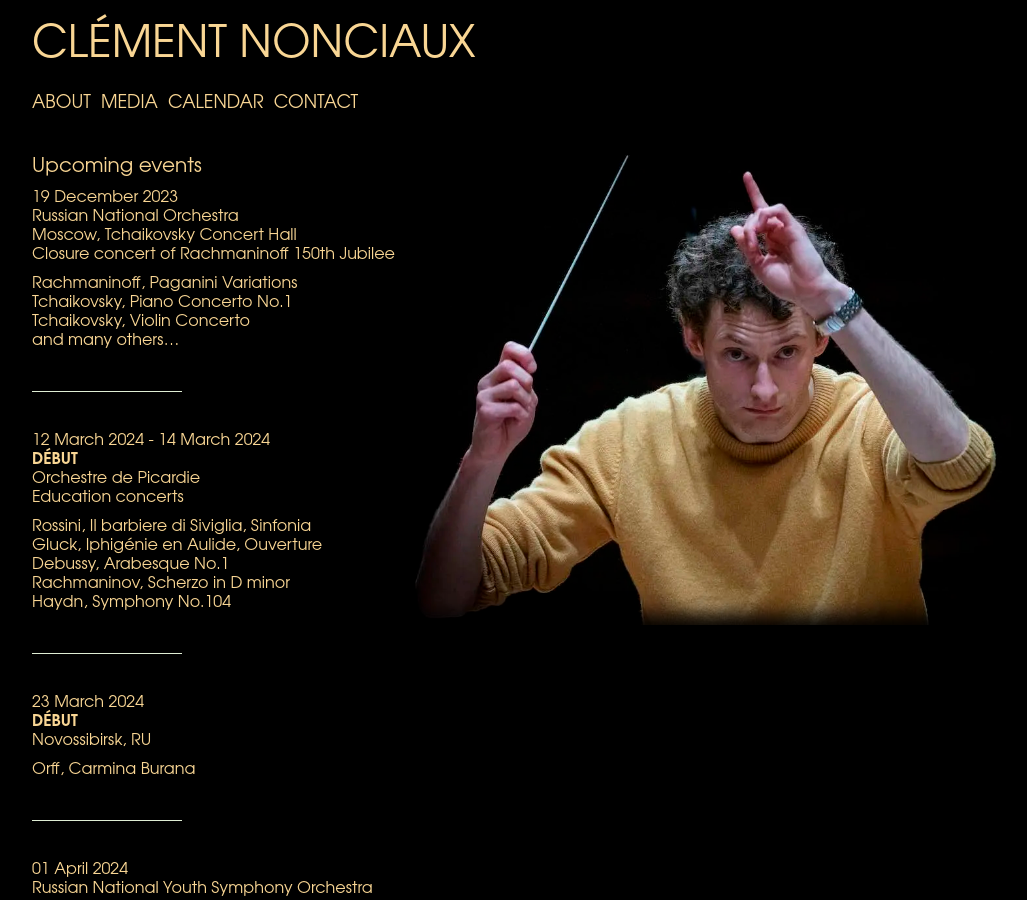
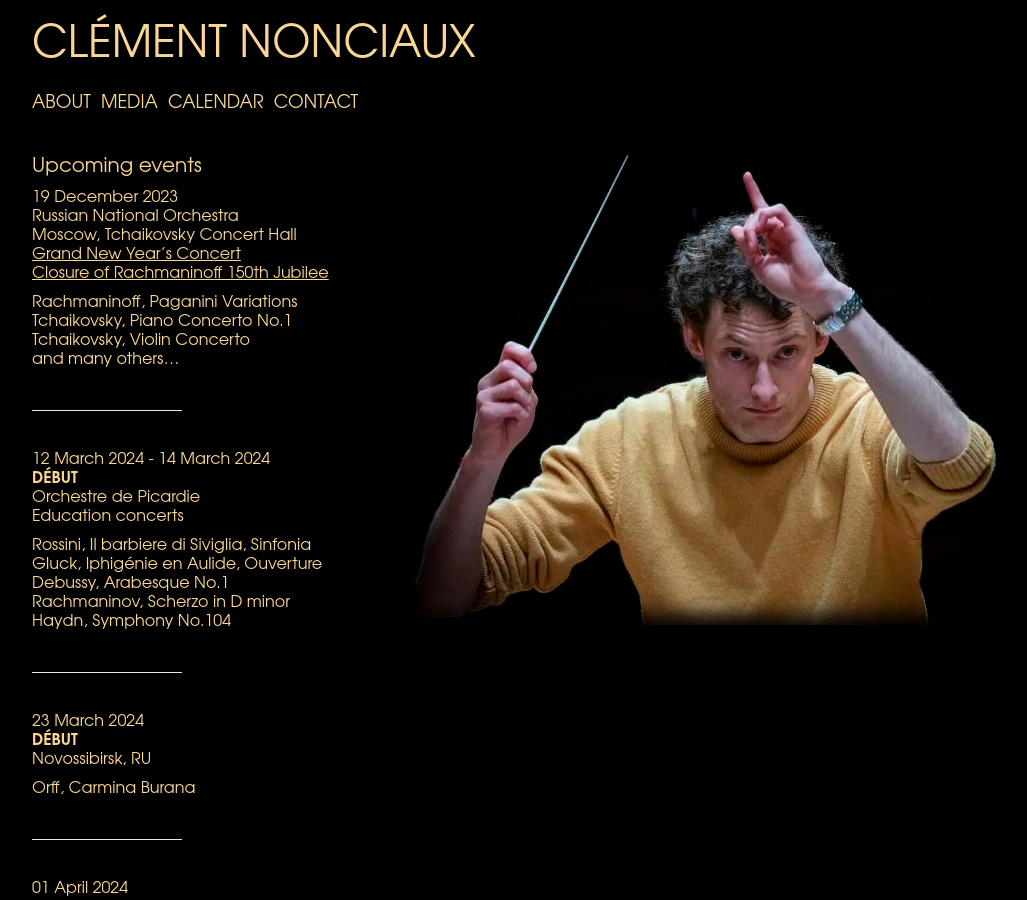
Before and after one commit to martincadoux/clementnonciaux.com, a Jekyll site: the page built from _pages/calendar.html, in a window 1280 px wide and 900 px high. Shown: the whole window, without its empty margins (108-1135 px from the left). Built offline with Jekyll 4.4.1, drawn with Linux system fonts in a browser that asks for light colours.

Commit message:
Update events.yml

```diff
--- a/_data/events.yml
+++ b/_data/events.yml
@@ -60,7 +60,8 @@
   location: |-
     Russian National Orchestra
     Moscow, Tchaikovsky Concert Hall
-    Closure concert of Rachmaninoff 150th Jubilee
+    [Grand New Year's Concert
+    Closure of Rachmaninoff 150th Jubilee](https://meloman.ru/concert/kzch-2023-12-19/)
   program: |-
     Rachmaninoff, Paganini Variations
     Tchaikovsky, Piano Concerto No.1
```
